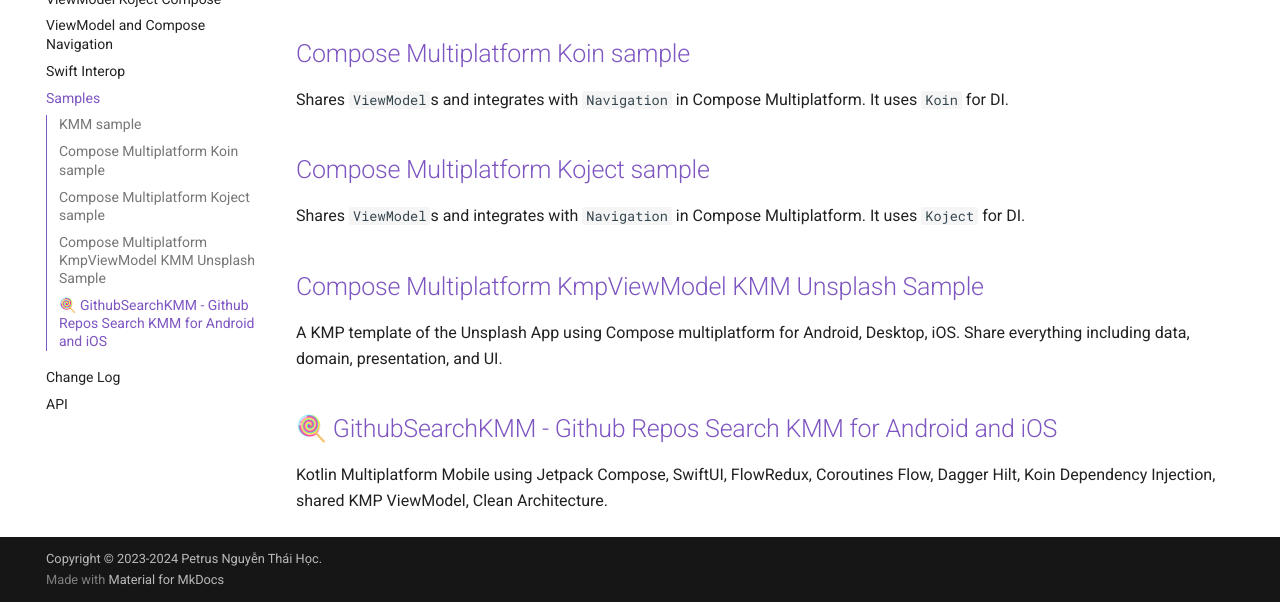
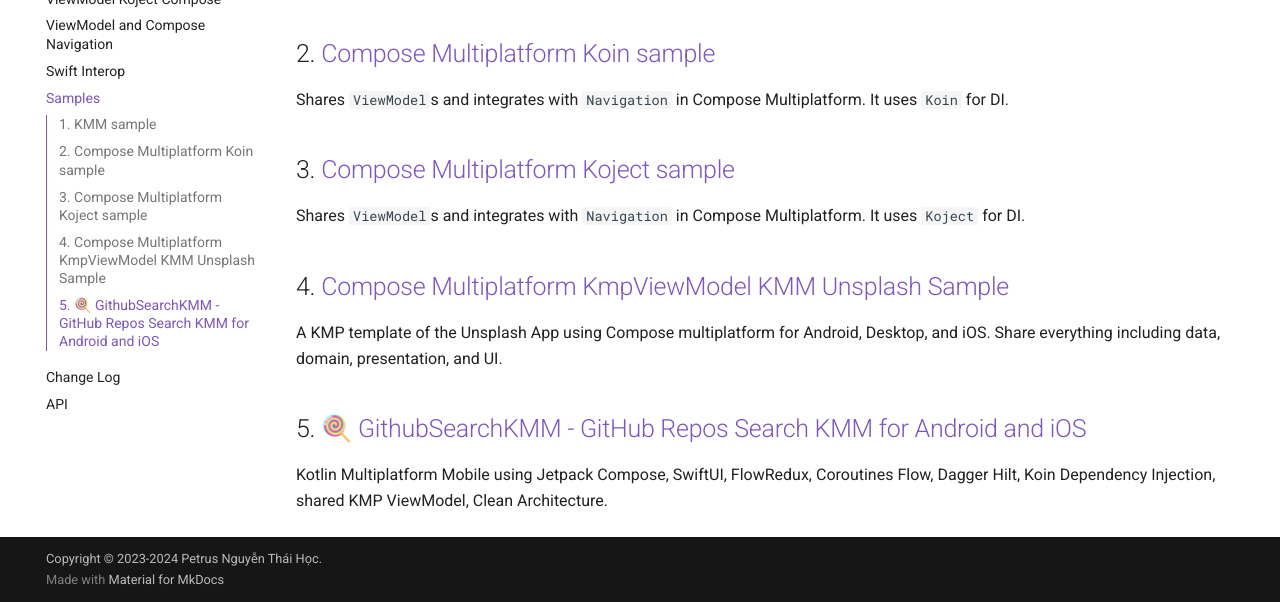
Before and after one commit to hoc081098/kmp-viewmodel, an MkDocs documentation site: the page built from docs/samples.md, in a window 1280 px wide and 900 px high, scrolled down 506 px, cut to the strip 298-900 px from the top of the window. Built offline with MkDocs 1.6.1 and Material for MkDocs 9.7.7, drawn with Linux system fonts in a browser that asks for light colours; comment, search, counter and statistics services are not loaded; some of the changed text lies outside the part shown.

Commit message:
Update samples.md

```diff
--- a/docs/samples.md
+++ b/docs/samples.md
@@ -1,6 +1,6 @@
-# Multiplatform
+# Samples
 
-## [KMM sample](https://github.com/hoc081098/kmp-viewmodel/tree/master/sample)
+## 1. [KMM sample](https://github.com/hoc081098/kmp-viewmodel/tree/master/sample)
 
 Shares business logic and `ViewHolder`s, using Jetpack Compose for Android and SwiftUi for iOS.
 
@@ -11,18 +11,18 @@
 <!-- markdownlint-enable MD013 -->
 
 
-## [Compose Multiplatform Koin sample](https://github.com/hoc081098/kmp-viewmodel/tree/master/standalone-sample/kmpviewmodel_compose_koin_sample)
+## 2. [Compose Multiplatform Koin sample](https://github.com/hoc081098/kmp-viewmodel/tree/master/standalone-sample/kmpviewmodel_compose_koin_sample)
 
 Shares `ViewModel`s and integrates with `Navigation` in Compose Multiplatform. It uses `Koin` for DI.
 
-## [Compose Multiplatform Koject sample](https://github.com/hoc081098/kmp-viewmodel/tree/master/standalone-sample/kmpviewmodel_compose_koject_sample)
+## 3. [Compose Multiplatform Koject sample](https://github.com/hoc081098/kmp-viewmodel/tree/master/standalone-sample/kmpviewmodel_compose_koject_sample)
 
 Shares `ViewModel`s and integrates with `Navigation` in Compose Multiplatform. It uses `Koject` for DI.
 
-## [Compose Multiplatform KmpViewModel KMM Unsplash Sample](https://github.com/hoc081098/Compose-Multiplatform-KmpViewModel-KMM-Unsplash-Sample)
+## 4. [Compose Multiplatform KmpViewModel KMM Unsplash Sample](https://github.com/hoc081098/Compose-Multiplatform-KmpViewModel-KMM-Unsplash-Sample)
 
-A KMP template of the Unsplash App using Compose multiplatform for Android, Desktop, iOS. Share everything including data, domain, presentation, and UI.
+A KMP template of the Unsplash App using Compose multiplatform for Android, Desktop, and iOS. Share everything including data, domain, presentation, and UI.
 
-## [🍭 GithubSearchKMM - Github Repos Search KMM for Android and iOS](https://github.com/hoc081098/GithubSearchKMM)
+## 5. [🍭 GithubSearchKMM - GitHub Repos Search KMM for Android and iOS](https://github.com/hoc081098/GithubSearchKMM)
 
 Kotlin Multiplatform Mobile using Jetpack Compose, SwiftUI, FlowRedux, Coroutines Flow, Dagger Hilt, Koin Dependency Injection, shared KMP ViewModel, Clean Architecture.
```
